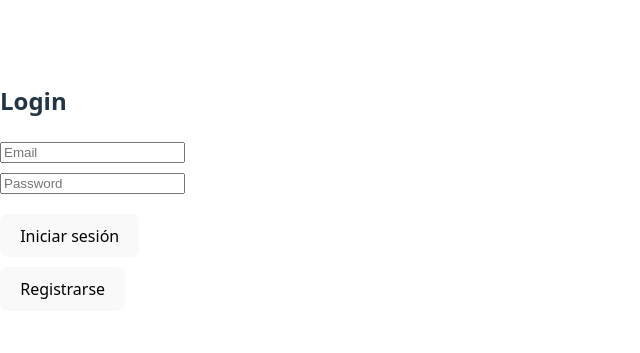
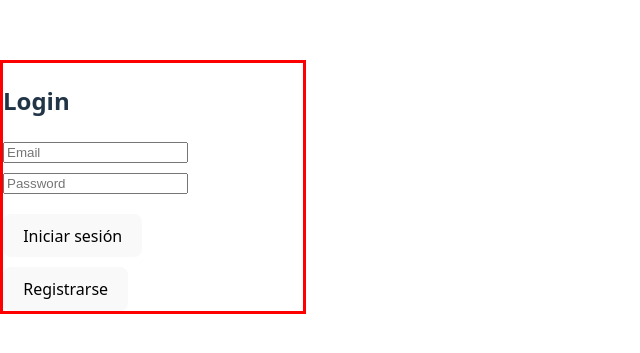
Before and after one commit to PhillipTowers/task-manager-fullstack, a React (Vite) app in the folder frontend-tareas/: page / in a window 1280 px wide. Shown: the part 213-566 px from the top of the page, without its empty margins (0-640 px from the left). Built offline with nearby package versions, Linux system fonts and the light colour scheme.

Commit message:
style: ui update stylee

```diff
--- a/frontend-tareas/src/components/LoginForm.tsx
+++ b/frontend-tareas/src/components/LoginForm.tsx
@@ -49,7 +49,7 @@ export const LoginForm = ({onSwitchToRegister,onLoginSuccess}: LoginFormProps) =
   };
 
   return (
-    <form onSubmit={handleSubmit} style={{width: "300px", margin: "0 auto"}}>
+    <form onSubmit={handleSubmit} style={{width: "300px", margin: "0 auto", border: "3px solid red"}}>
 
       <h2>Login</h2>
 
```
